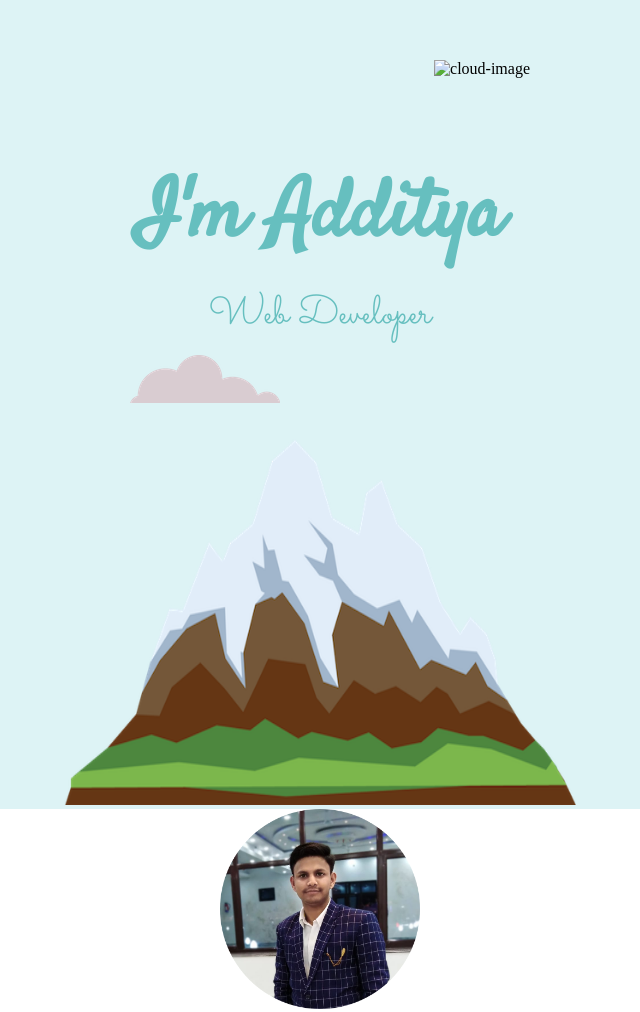
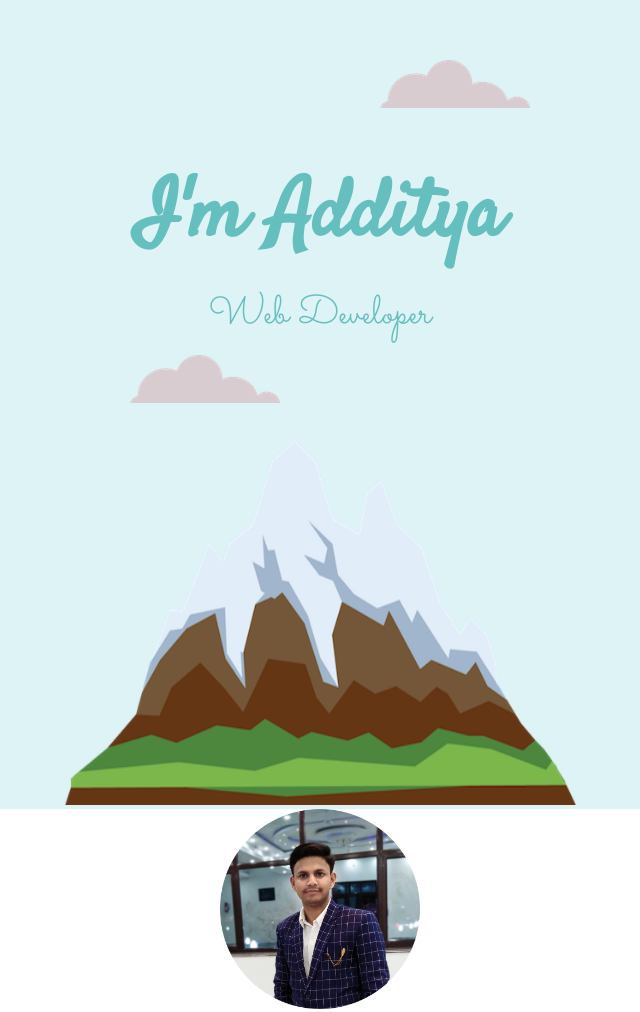
Before and after one commit to AddityaSharma/Website-1, a plain HTML site: page index.html in a window 1280 px wide. Shown: the top 1012 px of the page, without its empty margins (320-960 px from the left). Drawn offline with Linux system fonts and the light colour scheme; a web font is replaced by a local one.

Commit message:
updating index.html
removing second bug

```diff
--- a/index.html
+++ b/index.html
@@ -13,7 +13,7 @@
   </head>
   <body>
     <div class="top-cantainer">
-      <img class="top-cloud" src="images\cloud.png" alt="cloud-image">
+      <img class="top-cloud" src="cloud.png" alt="cloud-image">
       <h1 class="heading-one">I'm Additya</h1>
       <h2 class="top">Web Developer</h2>
       <img class="bottom-cloud" src="cloud.png" alt="cloud-image">
```
